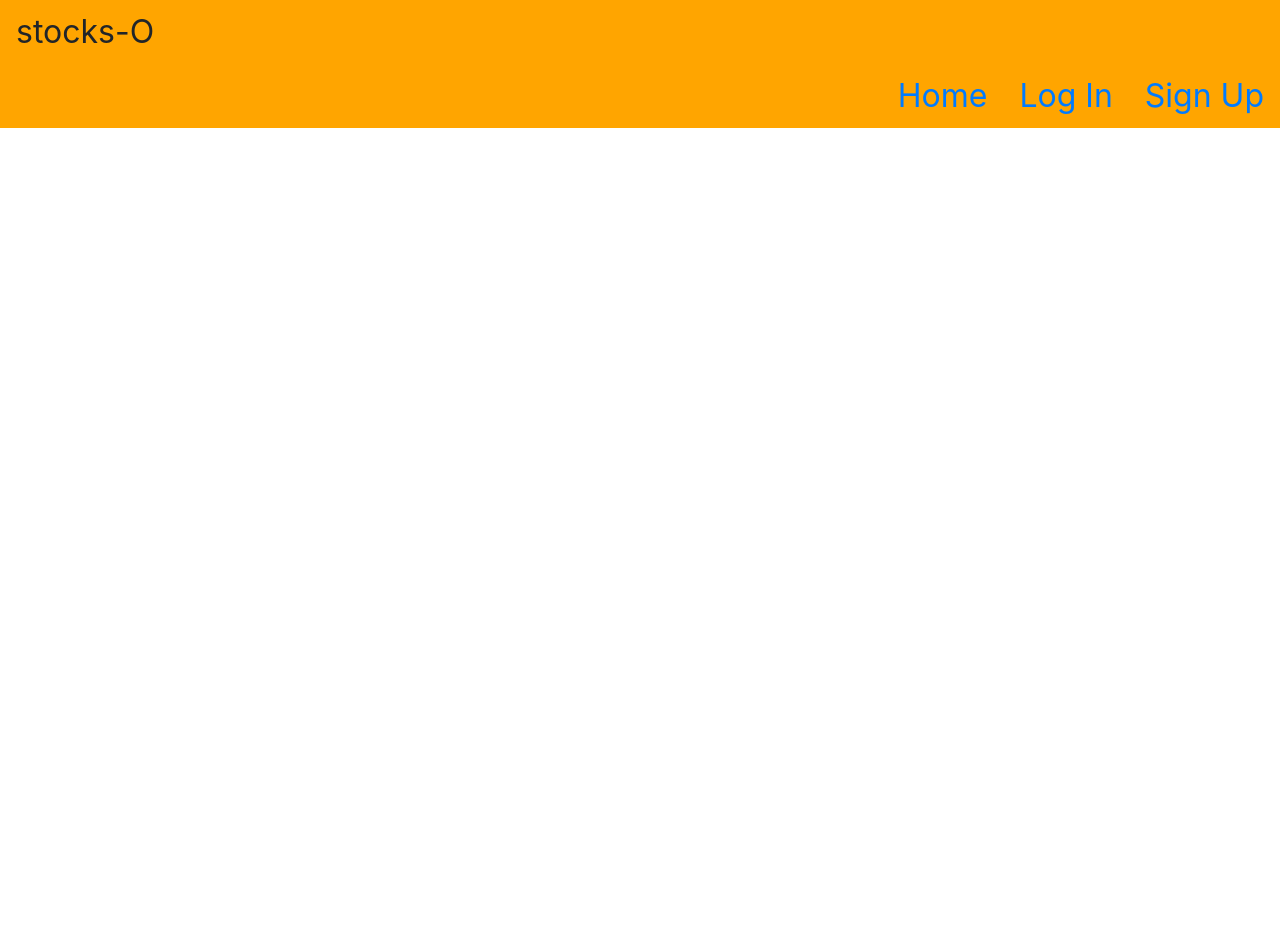
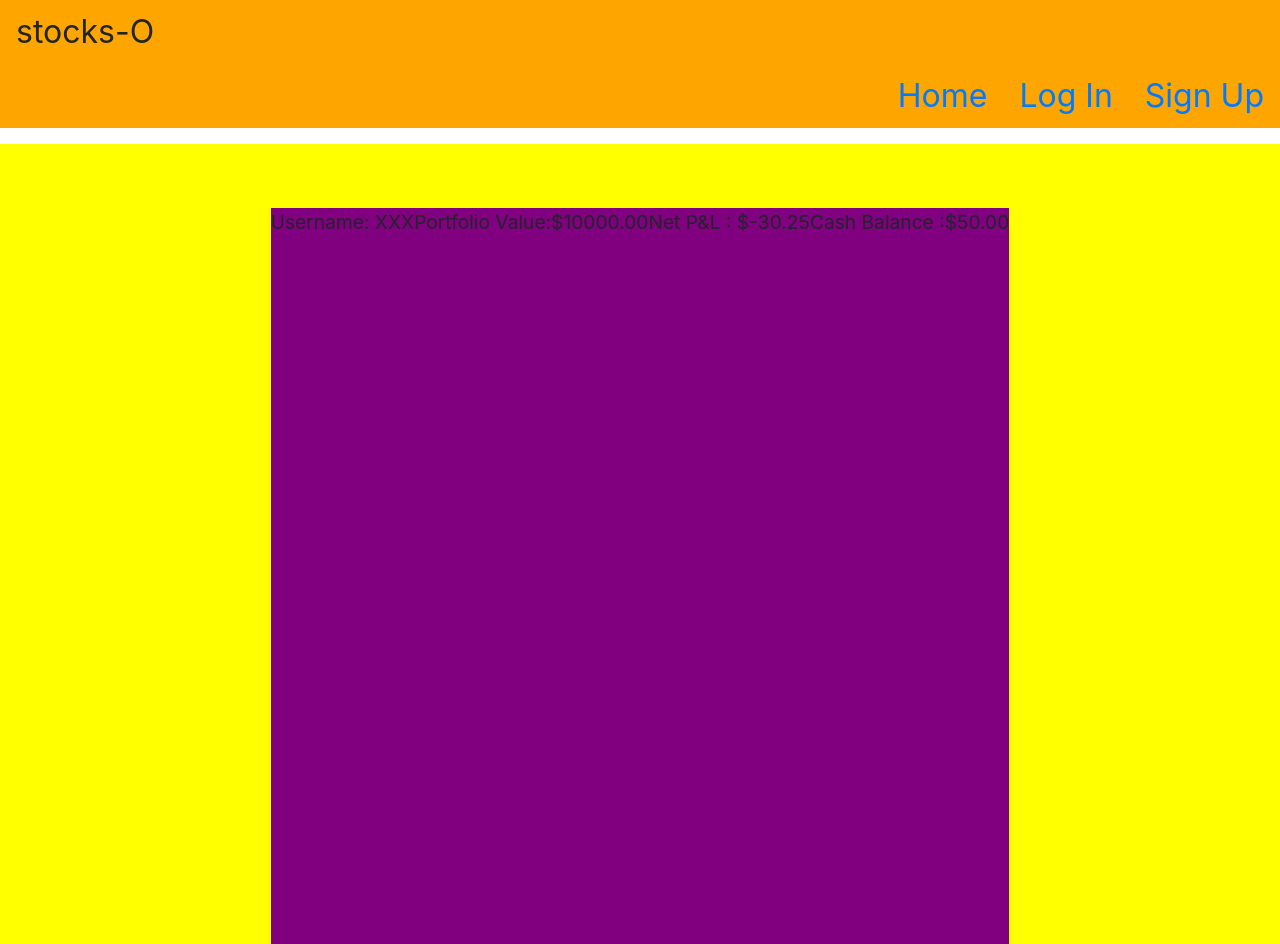
Before and after one commit to Nerajno/stocks-O-frontend, a React (Create React App) app: page /myportfolio in a window 1280 px wide. Before the commit the page ends 800 px from the top, so only its background shows below. Built offline with nearby package versions, Linux system fonts and the light colour scheme.

Commit message:
add MyPortfolio

```diff
--- a/src/App.js
+++ b/src/App.js
@@ -7,6 +7,7 @@ import Home from "./components/Home";
 import SignUp from "./components/SignUp";
 import LogIn from "./components/LogIn";
 import Favorites from "./components/Favorites";
+import MyPortfolio from "./components/MyPortfolio";
 //create your first component
 
 
@@ -27,6 +28,7 @@ function App () {
 					<Route path="/login" exact component={()=><LogIn/>}/>
 					<Route path="/signup" exact component={()=><SignUp/>}/>
 					<Route path="/favorites" exact component={()=><Favorites/>}/>
+					<Route path="/myportfolio" exact component={()=><MyPortfolio/>}/>
 				</Switch>
 			</Router>
     	</div>
--- a/src/components/Favorites.js
+++ b/src/components/Favorites.js
@@ -22,31 +22,31 @@ function Favorites({ticker,standardName,lastPrice, percentChange}){
     const [stocksData, setstocksData]= useState([]);
 
 
-        useEffect(()=>{
-            getStocks()
-        },[]);
+        // useEffect(()=>{
+        //     getStocks()
+        // },[]);
 
 
-        const getStocks=(FAVORITES)=>{
-            fetch("https://morning-star.p.rapidapi.com/market/v2/get-movers", {
-                "method": "GET",
-                "headers": {
-                    "x-rapidapi-key": "607c356a15msh664378701f6febfp170069jsn3c9f418ebaf0",
-                    "x-rapidapi-host": "morning-star.p.rapidapi.com"
-                }
+    //     const getStocks=(FAVORITES)=>{
+    //         fetch("https://morning-star.p.rapidapi.com/market/v2/get-movers", {
+    //             "method": "GET",
+    //             "headers": {
+    //                 "x-rapidapi-key": "607c356a15msh664378701f6febfp170069jsn3c9f418ebaf0",
+    //                 "x-rapidapi-host": "morning-star.p.rapidapi.com"
+    //             }
 
-        })
-        .then((res)=>res.json())
-        .then(data => {
-            console.log(data.actives);
-            setstocksData(data.actives);
+    //     })
+    //     .then((res)=>res.json())
+    //     .then(data => {
+    //         console.log(data.actives);
+    //         setstocksData(data.actives);
 
-        })
-        .catch(err => {
-            console.error(err);
+    //     })
+    //     .catch(err => {
+    //         console.error(err);
 
-        });
-    }
+    //     });
+    // }
 
 
 
--- /dev/null
+++ b/src/components/MyPortfolio.js
@@ -0,0 +1,23 @@
+import React from "react";
+function MyPortfolio(){
+    return(
+        <div className="my_portfolio">
+            <div className= "portfolio_header">
+                <span>Username: XXX</span>
+                <span>
+                    Portfolio Value:$10000.00
+                </span>
+                <span>
+                    Net P&L : $-30.25
+                </span>
+                <span>
+                    Cash Balance :$50.00
+                </span>
+
+
+            </div>
+
+        </div>
+    )
+}
+export default MyPortfolio;
--- a/src/index.css
+++ b/src/index.css
@@ -30,7 +30,7 @@ body {
 
 }
 
-.sign-up-page ,.log-in-page {
+.sign-up-page ,.log-in-page, .my_portfolio {
   height:100vh;
  padding-top: 5%;
   display:flex;
@@ -67,7 +67,13 @@ body {
   border-radius: 10%;
 
 }
+.portfolio_header{
+  background-color: purple;
+  display:block;
+  justify-content: end;
 
+
+}
 
 
 .navigation{
```
